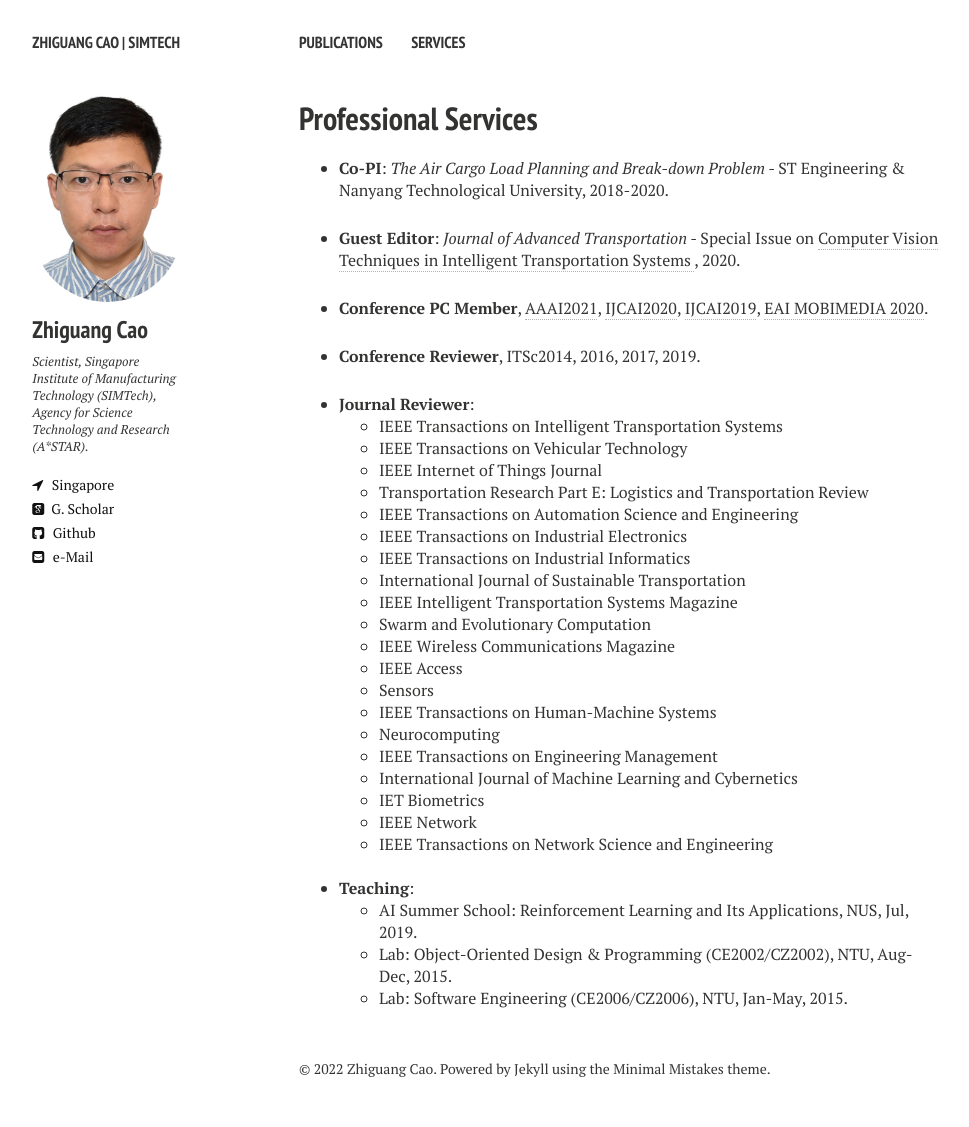
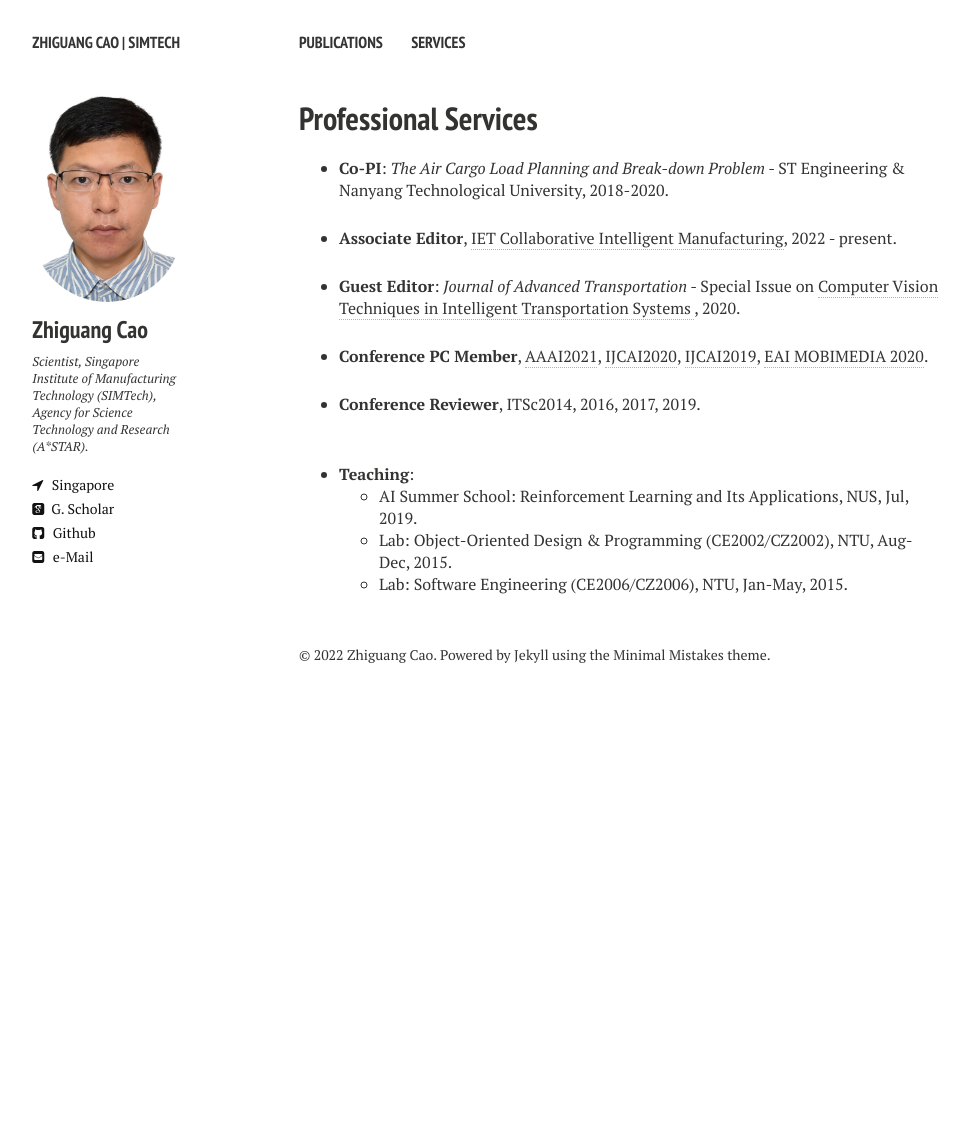
Before and after one commit to zhiguangcaosg/zhiguangcaosg.github.io, a Jekyll site: the page built from tools.md, in a window 1280 px wide. Shown: the whole page, without its empty margins (21-990 px from the left). Built offline with Jekyll 4.4.1, drawn with Linux system fonts in a browser that asks for light colours; nearby versions of some CDN libraries; after the commit the page ends 900 px from its top, so only the background shows below that.

Commit message:
Update tools.md

```diff
--- a/tools.md
+++ b/tools.md
@@ -23,6 +23,12 @@ comments: false
 
 <li>
 <p>
+<b>Associate Editor</b>, <a href="https://digital-library.theiet.org/content/journals/iet-cim" target="_blank"> IET Collaborative Intelligent Manufacturing</a>, 2022 - present.
+</p>
+</li>
+
+<li>
+<p>
 <b>Guest Editor</b>: <i><a href="https://www.hindawi.com/journals/jat/" target="_blank">Journal of Advanced Transportation</a></i> - Special Issue on <a href="https://www.hindawi.com/journals/jat/si/482196/" target="_blank"> Computer Vision Techniques in Intelligent Transportation Systems </a>, 2020.
 </p>
 </li>
@@ -40,6 +46,7 @@ comments: false
 </p>
 </li>
 
+	<!-----
 <li>
 <b>Journal Reviewer</b>:
 	<ul>
@@ -86,6 +93,7 @@ comments: false
 	</li>
 	</ul>
 </li>
+-->
 <br>
 
 <li>
```
